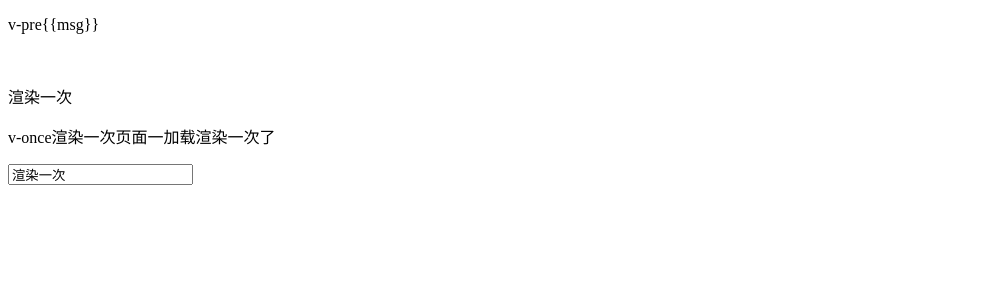
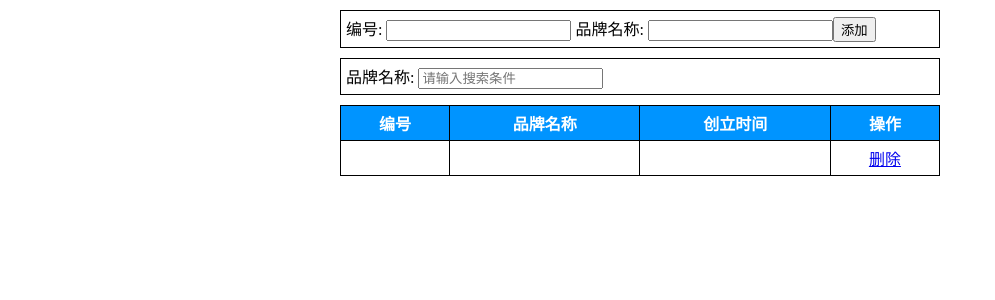
Before and after one commit to nishizbdjy/vue-, a Vue app: page / in a window 1280 px wide. Shown: the top 300 px of the page, without its empty margins (0-995 px from the left). Built offline with nearby package versions, Linux system fonts and the light colour scheme.

Commit message:
数据管理案例资源加载

```diff
--- a/src/components/v-pre、v-once、v-cloak.vue
+++ b/src/components/v-pre、v-once、v-cloak.vue
@@ -5,7 +5,7 @@
       <p>{{age}}</p>
       <p v-once>v-once{{age}}页面一加载渲染一次了</p>
       <input type="text" v-model="age">
-      <!-- v-cloak  相当于异步请求数据成功后才渲染 -->
+      <!-- v-cloak  相当于异步请求数据成功后才渲染 隐藏未编译完成的-->
       <!-- 用定时器模拟 -->
   </div>
 </template>
--- /dev/null
+++ b/src/components/数据管理案例.vue
@@ -0,0 +1,102 @@
+<template>
+  <div id="app">
+    <div class="add">
+      编号:
+      <input type="text"/>
+      品牌名称:
+      <input type="text"/>
+      <input type="button" value="添加"  />
+    </div>
+    <div class="add">
+      品牌名称:
+      <input type="text" placeholder="请输入搜索条件" />
+    </div>
+    <div>
+      <table class="tb">
+        <tr>
+          <th>编号</th>
+          <th>品牌名称</th>
+          <th>创立时间</th>
+          <th>操作</th>
+        </tr>
+        <tr>
+          <td></td>
+          <td></td>
+          <td></td>
+          <td>
+            <a href="#">删除</a>
+          </td>
+        </tr>
+
+      </table>
+    </div>
+  </div>
+</template>
+
+<script>
+export default {
+  data() {
+    return {
+      tianjia: {
+        id: "",
+        bname: "",
+        btiem: new Date()
+      },
+      arr: [
+        {
+          id: 1,
+          bname: "前端",
+          btiem: new Date()
+        },
+        {
+          id: 2,
+          bname: "Java",
+          btiem: new Date()
+        },
+        {
+          id: 3,
+          bname: "php",
+          btiem: new Date()
+        },
+        {
+          id: 4,
+          bname: "C++",
+          btiem: new Date()
+        }
+      ]
+    };
+  },
+  methods: {
+  }
+};
+</script>
+
+<style lang='less' scoped>
+#app {
+  width: 600px;
+  margin: 10px auto;
+}
+
+.tb {
+  border-collapse: collapse;
+  width: 100%;
+}
+
+.tb th {
+  background-color: #0094ff;
+  color: white;
+}
+
+.tb td,
+.tb th {
+  padding: 5px;
+  border: 1px solid black;
+  text-align: center;
+}
+
+.add {
+  padding: 5px;
+  border: 1px solid black;
+  margin-bottom: 10px;
+}
+</style>
--- a/src/main.js
+++ b/src/main.js
@@ -1,6 +1,6 @@
 import Vue from 'vue'
 // import App from './App.vue'
-import App from '@/components/v-pre、v-once、v-cloak.vue'
+import App from '@/components/数据管理案例.vue'
 
 
 Vue.config.productionTip = false
```
